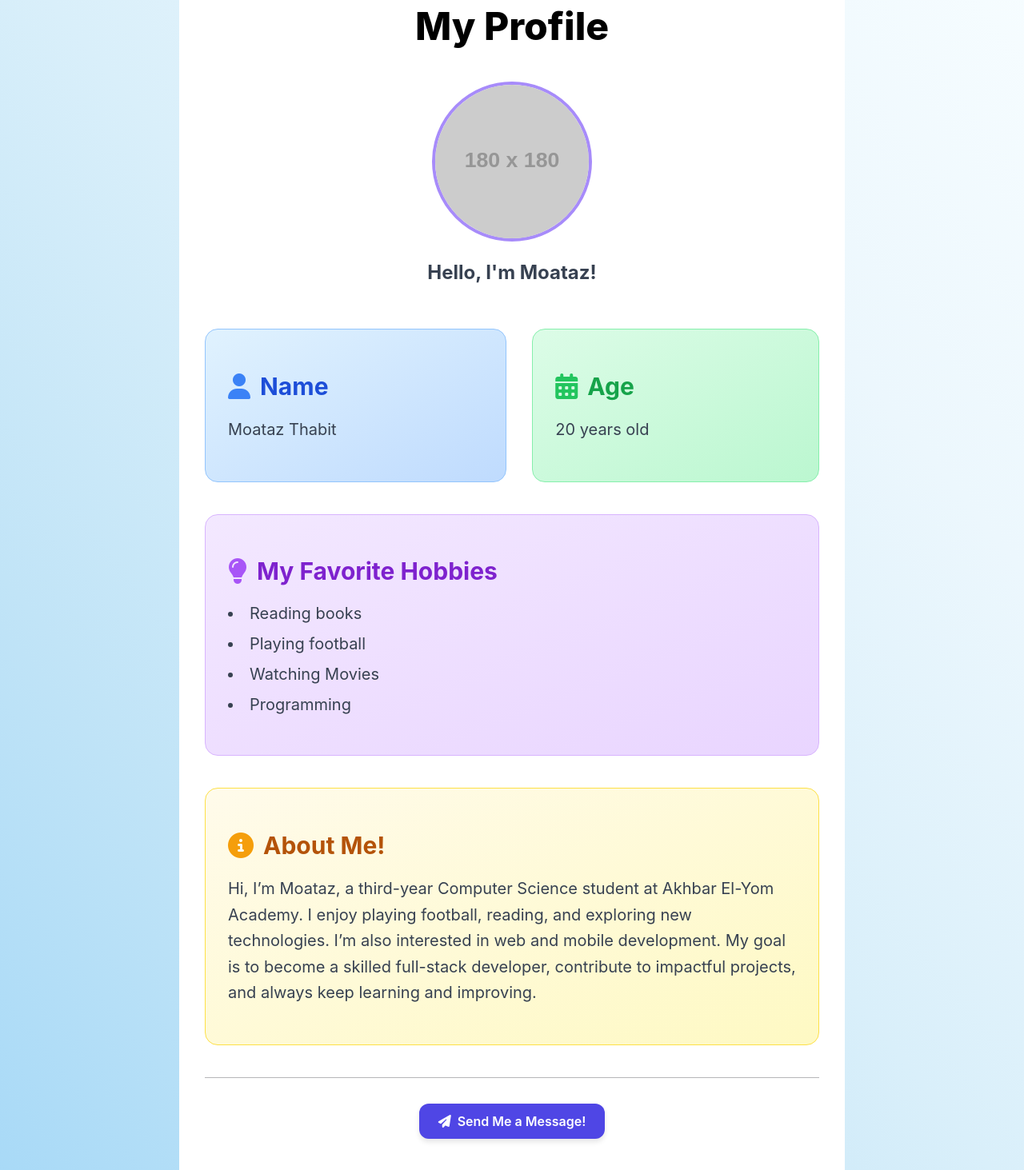
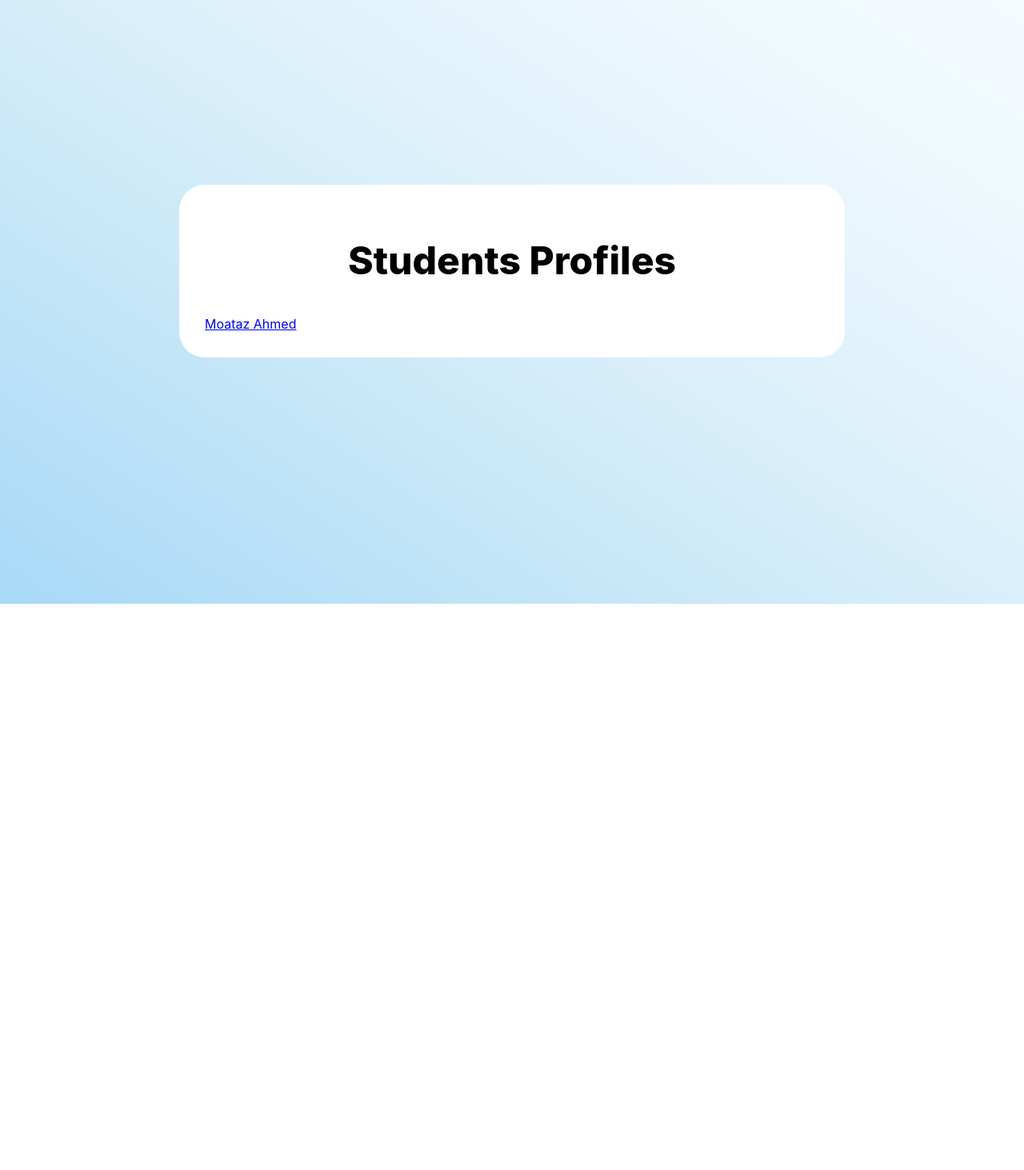
Before and after one commit to Moatazahmed156/Juniors-Journey4-Web, a plain HTML site: page index.html in a window 1280 px wide. Shown: the part 77-1540 px from the top of the page at 80% size. After the commit the page ends 832 px from the top, so only its background shows below. Drawn offline with Linux system fonts and the light colour scheme; placeholder pictures from the web are drawn by us.

Commit message:
Update index.html

```diff
--- a/index.html
+++ b/index.html
@@ -4,7 +4,7 @@
 <head>
     <meta charset="UTF-8">
     <meta name="viewport" content="width=device-width, initial-scale=1.0">
-    <title>Student Profile</title>
+    <title>Students Profile</title>
     <link rel="stylesheet" href="https://cdnjs.cloudflare.com/ajax/libs/font-awesome/6.5.2/css/all.min.css"
         crossorigin="anonymous" referrerpolicy="no-referrer" />
     <link rel="stylesheet" href="style.css">
@@ -13,66 +13,12 @@
 <body>
     <div class="profile-card">
         <h1 class="main-title">
-            My Profile
+            Students Profiles
         </h1>
 
-        <div class="profile-pic-container">
-            <img src="https://placehold.co/180x180/7b68ee/fff?text=Student" alt="Student Profile Picture"
-                class="profile-pic">
-            <p class="greeting-text">Hello, I'm Moataz!</p>
-        </div>
-
-        <div class="info-flex">
-            <div class="info-card name-card">
-                <h2 class="card-title">
-                    <i class="fas fa-user card-icon"></i>
-                    Name
-                </h2>
-                <p class="card-text">Moataz Thabit</p>
-            </div>
-
-            <div class="info-card age-card">
-                <h2 class="card-title">
-                    <i class="fas fa-calendar-alt card-icon"></i>
-                    Age
-                </h2>
-                <p class="card-text">20 years old</p>
-            </div>
-        </div>
-
-        <div class="info-card hobbies-card" style="margin-bottom: 2.5rem;">
-            <h2 class="card-title">
-                <i class="fas fa-lightbulb card-icon"></i>
-                My Favorite Hobbies
-            </h2>
-            <ul class="hobbies-list">
-                <li class="list-item">Reading books</li>
-                <li class="list-item">Playing football</li>
-                <li class="list-item">Watching Movies</li>
-                <li class="list-item">Programming</li>
-            </ul>
-        </div>
-
-        <div class="info-card about-card" style="margin-bottom: 2.5rem;">
-            <h2 class="card-title">
-                <i class="fas fa-info-circle card-icon"></i>
-                About Me!
-            </h2>
-            <p class="card-text">
-                Hi, I’m Moataz, a third-year Computer Science student at Akhbar El-Yom Academy.
-                I enjoy playing football, reading, and exploring new technologies. I’m also interested in web and mobile
-                development.
-                My goal is to become a skilled full-stack developer, contribute to impactful projects, and always keep
-                learning and improving.
-            </p>
-        </div>
-        <div class="action-button-container">
-            <a href="contact.html" class="action-button send-message-button">
-                <i class="fas fa-paper-plane" style="margin-right: 0.5rem;"></i>
-                Send Me a Message!
-            </a>
-        </div>
+        <a href="./moataz.html">Moataz Ahmed</a>
     </div>
 </body>
 
+
 </html>
```
